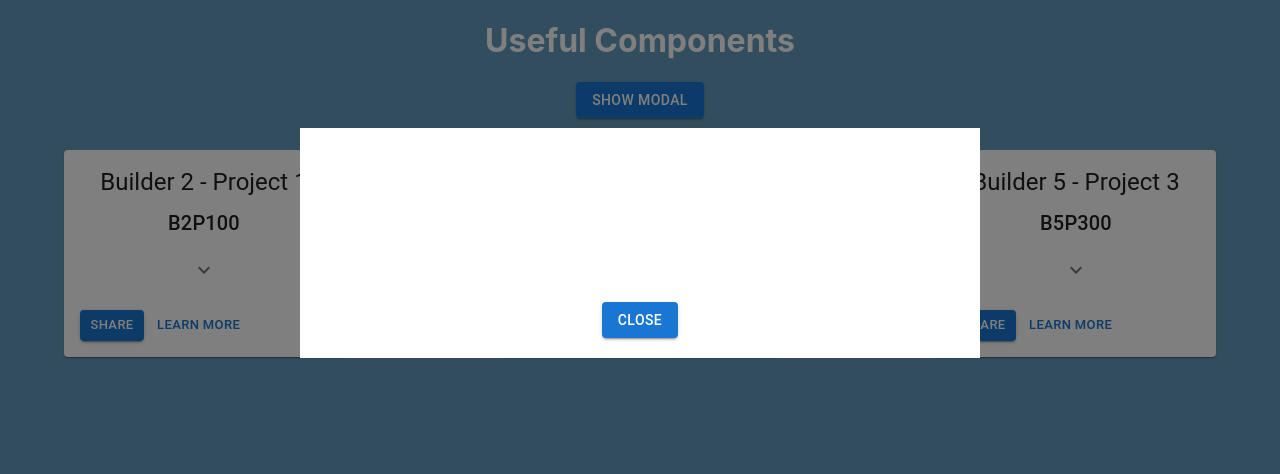
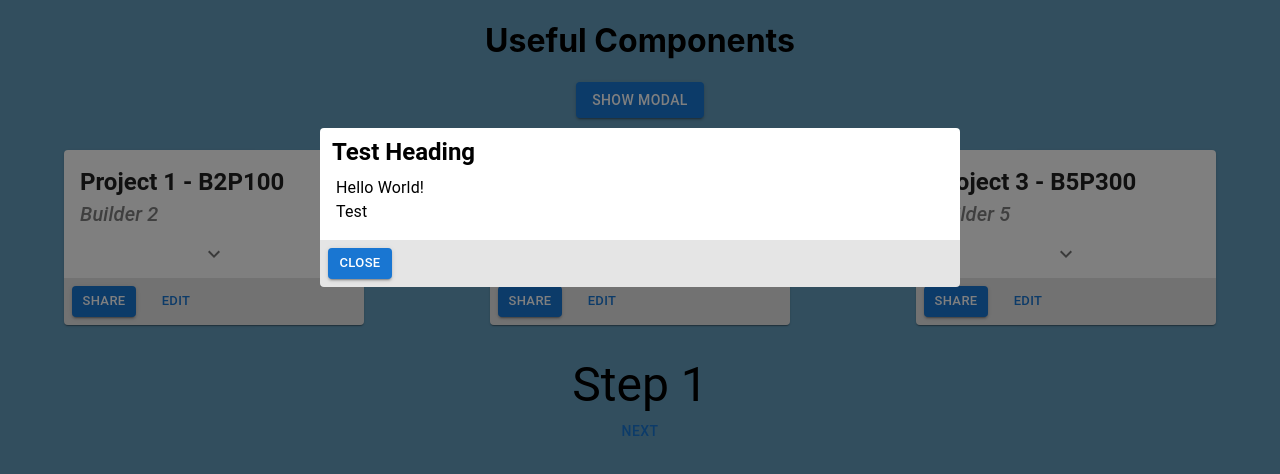
Before and after one commit to Motohoy122/react-design-patterns, a React (Create React App) app: page / in a window 1280 px wide. Both pictures are taken after a click on the button "SHOW MODAL". Shown: the top 474 px of the page. Built offline with nearby package versions, Linux system fonts and the light colour scheme.

Commit message:
added styling to the card and modal and added the Controlled Form Flow Design

```diff
--- a/src/App.tsx
+++ b/src/App.tsx
@@ -1,10 +1,12 @@
 import React, {useState, useEffect} from 'react';
 import ControlledModal from './components/LayoutComponents/ControlledModal';
+import FormFlow from './components/FormComponents/FormFlow';
 import Box from '@mui/material/Box';
 import Button from '@mui/material/Button';
 import List from './components/LayoutComponents/List'
 import ProjectCard from './components/Projects/ProjectCard'
 import './App.css';
+import { Typography } from '@mui/material';
 
 const projects = [
   {
@@ -78,16 +80,82 @@ const projects = [
   }
 ]
 
+// Psuedo info for Form Flow
+const StepOne = ({goToNext}:{goToNext: any}) => (
+  <>
+    <Typography variant="h3" component="div">
+      Step 1
+    </Typography>
+    <Button onClick={() => goToNext({name: 'John Doe'})}>Next</Button>
+  </>
+)
+
+const StepTwo = ({goToNext}:{goToNext: any}) => (
+  <>
+    <Typography variant="h3" component="div">
+      Step 2
+    </Typography>
+    <Button onClick={() => goToNext({age: 100})}>Next</Button>
+  </>
+)
+
+const StepThree = ({goToNext}:{goToNext: any}) => (
+  <>
+    <Typography variant="h3" component="div">
+      Congrats, you are old enough!
+    </Typography>
+    <Button onClick={() => goToNext({})}>Next</Button>
+  </>
+)
+
+const StepFour = ({goToNext}:{goToNext: any}) => (
+  <>
+    <Typography variant="h3" component="div">
+      Step 4
+    </Typography>
+    <Button onClick={() => goToNext({})}>Next</Button>
+  </>
+)
+
 function App() {
+
+  // Modal State
+  const [shouldShowModal, setShouldShowModal] = useState(false)
+
+  // Flow Form State
+  const [formFlowData, setFormFlowData] = useState<{name: string, age: number, eyeColor: string}>({name:'', age:0, eyeColor: 'blue'})
+  const [currentIndex, setCurrentIndex] = useState(0)
+  const [completedFlow, setCompletedFlow] = useState(false)
+
   useEffect(() => {
-      console.log("Projects ",projects)
-  },[])
+      if(completedFlow) {
+        onFinal()
+        setCompletedFlow(false)
+      }
 
-  const [shouldShowModal, setShouldShowModal] = useState(false)
+  },[completedFlow])
+
+  // Flow Form indexing and form data handling
+  const onNext = (stepData:any) => {
+    setFormFlowData({...formFlowData, ...stepData})
+    setCurrentIndex(currentIndex + 1)
+  }
+
+  // Flow Form submission. Add any submission actions in the onFinal event handler
+  const onFinal = () => {
+    alert(`You have completed the form! \nName: ${formFlowData.name} \nAge: ${formFlowData.age} \nEye-Color: ${formFlowData.eyeColor}`)
+
+    setTimeout(()=>{
+      alert('resetting the form')
+      setCurrentIndex(0)
+    },3000)
+  }
+
+  console.log("Completed Flow ", completedFlow)
 
   return (
     <Box sx={{bgcolor: '#659DBD', height: '100vh', overflow: 'auto', textAlign: 'center',}}>
-      <Box sx={{ mb: 4, color: '#ffff'}}>
+      <Box sx={{ mb: 4, }}>
         <h1>Useful Components</h1>
 
         {/*
@@ -100,10 +168,10 @@ function App() {
         <ControlledModal shouldShow={shouldShowModal} onRequestClose={() => {
           setShouldShowModal(false)
         }}>
-          <h1>Test Heading</h1>
-          <Box>
-            <p>Hello World!</p>
-            <p>Test</p>
+          <Typography variant="h5" sx={{mt: 0, mb:1, pl:0.5, pr: 0.5, fontWeight: 'bold'}}>Test Heading</Typography>
+          <Box sx={{pl:1, pr: 1, mb: 1}}>
+            <Typography sx={{mt: 0, mb:0,}}>Hello World!</Typography>
+            <Typography sx={{mt: 0, mb:0}}>Test</Typography>
           </Box>
         </ControlledModal>
         <Button variant="contained" onClick={() => setShouldShowModal(!shouldShowModal)}>Show Modal</Button>
@@ -116,7 +184,18 @@ function App() {
         ItemComponent: the list item component to be used to build the list
       */}
       <Box sx={{display: 'flex', justifyContent: 'space-between', ml: 8, mr: 8}}>
+        {/* <List items={projects} resourceName="project" ItemComponent={ProjectCard} itemEventHandler={handleExpansion}/> */}
         <List items={projects} resourceName="project" ItemComponent={ProjectCard} />
+
+      </Box>
+
+      <Box sx={{mt:4}}>
+        <FormFlow currentIndex={currentIndex} onNext={onNext} completedFlow={()=>setCompletedFlow(true)}>
+          <StepOne goToNext={() => null}/>
+          <StepTwo goToNext={() => null}/>
+          {formFlowData.age >= 65 && <StepThree goToNext={() => null}/> }
+          <StepFour goToNext={() => null}/>
+        </FormFlow>
       </Box>
 
     </Box>
--- /dev/null
+++ b/src/components/FormComponents/FormFlow.tsx
@@ -0,0 +1,35 @@
+import React, {useEffect} from 'react'
+
+const FormFlow = ({children, currentIndex, onNext, completedFlow}: {children:any, currentIndex: number, onNext: any, completedFlow: any}) => {
+    const childrenArrLength = React.Children.toArray(children).length
+    useEffect(()=> {
+        if(currentIndex === childrenArrLength) {
+            completedFlow()
+        }
+    }, [currentIndex])
+
+    const goToNext = (stepData:any) => {
+        onNext(stepData)
+    }
+
+    // const submitFinal = (stepData:any) => {
+    //     onFinal(stepData)
+
+    // }
+
+    const currentChild = React.Children.toArray(children)[currentIndex]
+
+    console.log("Children Array Length: ", childrenArrLength, "Current Index: ", currentIndex)
+    // if(childrenArrLength === currentIndex) {
+    //     submitFinal()
+    // }
+
+    // console.log("Current Child ",currentChild)
+    if (React.isValidElement(currentChild)) {
+        return React.cloneElement(currentChild, {goToNext} as any)
+    }
+
+    return <>{currentChild}</>
+}
+
+export default FormFlow
--- a/src/components/LayoutComponents/ControlledModal.tsx
+++ b/src/components/LayoutComponents/ControlledModal.tsx
@@ -6,9 +6,13 @@ const ControlledModal = ({shouldShow, onRequestClose, children} : {shouldShow:bo
 
     return shouldShow ? (
         <Box onClick={onRequestClose} sx={{position: 'fixed', zIndex: 1, left: 0, top: 0, width: '100%', height: '100%', overflow: 'auto', bgcolor: 'rgba(0,0,0,0.5)' }}>
-            <Box onClick={e => e.stopPropagation()} sx={{bgcolor: 'white', m: '10% auto', p: '20px', width: '50%'}}>
-                {children}
-                <Button variant="contained" onClick={onRequestClose} >Close</Button>
+            <Box onClick={e => e.stopPropagation()} sx={{bgcolor: 'white', m: '10% auto', width: '50%', textAlign: 'left', borderRadius: 1}}>
+                <Box sx={{p:1, }}>
+                    {children}
+                </Box>
+                <Box sx={{width: '100%', m:0, bgcolor: 'rgba(0, 0, 0, 0.1)'}}>
+                    <Button variant="contained" size="small" onClick={onRequestClose} sx={{m:1}}>Close</Button>
+                </Box>
             </Box>
         </Box>
     ) : null
--- a/src/components/Projects/ProjectCard.tsx
+++ b/src/components/Projects/ProjectCard.tsx
@@ -1,4 +1,6 @@
+import {useState} from 'react'
 import Card from '@mui/material/Card';
+import Box from '@mui/material/Box';
 import Accordion from '@mui/material/Accordion';
 import AccordionSummary from '@mui/material/AccordionSummary';
 import AccordionDetails from '@mui/material/AccordionDetails';
@@ -7,26 +9,46 @@ import CardActions from '@mui/material/CardActions';
 import CardContent from '@mui/material/CardContent';
 import Button from '@mui/material/Button';
 import Typography from '@mui/material/Typography';
-const ProjectCard = ({project}: {project: any}) => {
+const ProjectCard = ({project, itemEventHandler}: {project: any, itemEventHandler: any}) => {
+    const [expandAccordion, setExpandAccordion] = useState(-1)
+    return (
+        <Card key={project.id} sx={{ maxWidth: 300, height: 'fit-content'}}>
+            <CardContent sx={{pb: 0, textAlign: 'left'}}
+                // onClick={() => {
+                //     setExpandAccordion(expandAccordion === project.id? -1 : project.id)
+                //     console.log(project.id)
+                // }}
+                >
+                <Box>
+                    <Typography gutterBottom variant="h5" sx={{fontWeight: 'bold', mb: 0}}>
+                        {project.name} - {project.jobCode}
+                    </Typography>
+                    <Typography gutterBottom variant="h6" sx={{mb:0, fontStyle: 'italic', color: 'rgba(0, 0, 0, 0.5)'}}>
+                        {project.builder}
+                    </Typography>
+                </Box>
 
-    return (
-        <Card sx={{ maxWidth: 280 }}>
-            <CardContent sx={{pb: 0}}>
-                <Typography gutterBottom variant="h5" component="div">
-                    {project.builder} - {project.name}
-                </Typography>
-                <Typography gutterBottom variant="h6" component="div">
-                    {project.jobCode}
-                </Typography>
-                <Accordion sx={{boxShadow: 'none', border: 'none', mt: 0, mb: 0, '&:before': {
-                    display: 'none',
-                }}}>
+                <Accordion
+
+                    // expanded={expandAccordion === project.id ? true : false}
+                    sx={{
+                            display: 'flex',
+                            flexWrap: 'wrap',
+                            boxShadow: 'none',
+                            border: 'none',
+                            mt: 0,
+                            mb: 0,
+                            '&:before': {
+                                display: 'none',
+                            }
+                        }}
+                    >
                     <AccordionSummary
                     expandIcon={<ExpandMoreIcon />}
-                    sx={{maxWidth: '5%', ml: 'auto', mr: 'auto', mt: 0, mb: 0, bgcolor: '#fffff'}}
+                    sx={{order: 2, maxWidth: '5%', ml: 'auto', mr: 'auto', mt: 0, mb: 0, pt: 0, pb: 0, maxHeight: '2%', height: 'fit-content', bgcolor: '#fffff'}}
                     >
                     </AccordionSummary>
-                    <AccordionDetails>
+                    <AccordionDetails sx={{order: 1, p:0}}>
                     <Typography sx={{textAlign: 'left'}}>
                         Lorem ipsum dolor sit amet, consectetur adipiscing elit. Suspendisse
                         malesuada lacus ex, sit amet blandit leo lobortis eget.
@@ -34,9 +56,9 @@ const ProjectCard = ({project}: {project: any}) => {
                     </AccordionDetails>
                 </Accordion>
             </CardContent>
-            <CardActions sx={{m:1}}>
+            <CardActions sx={{m:0, pl:1, pb:1, pr:1, bgcolor: 'rgba(0, 0, 0, 0.1)'}}>
                 <Button variant="contained" size="small">Share</Button>
-                <Button size="small">Learn More</Button>
+                <Button size="small" sx={{ml:0}}>Edit</Button>
             </CardActions>
         </Card>
         )
```
